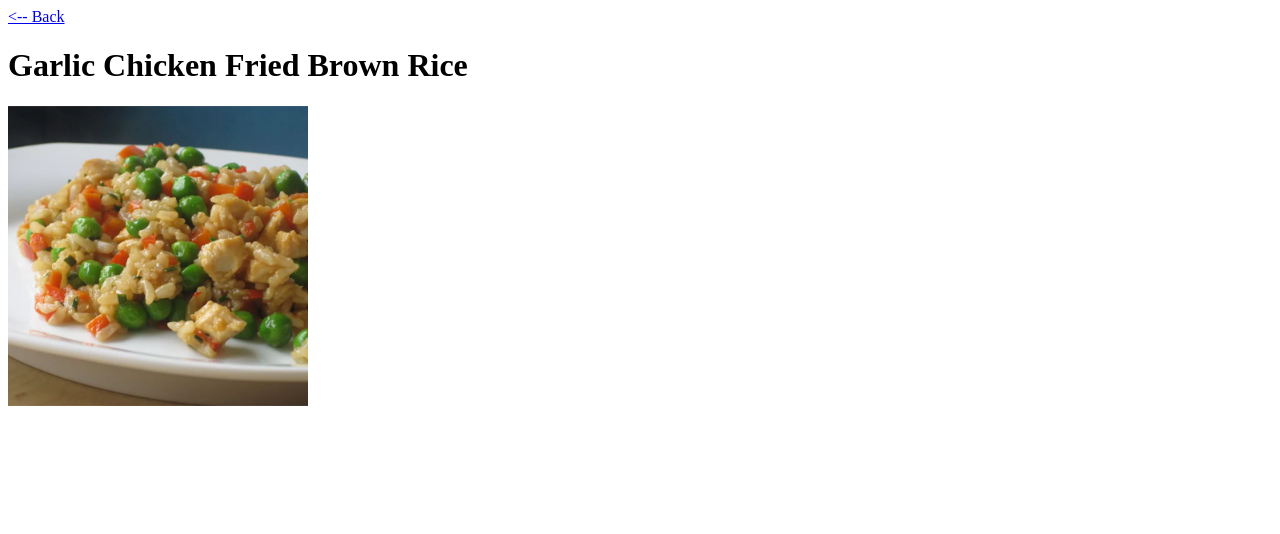
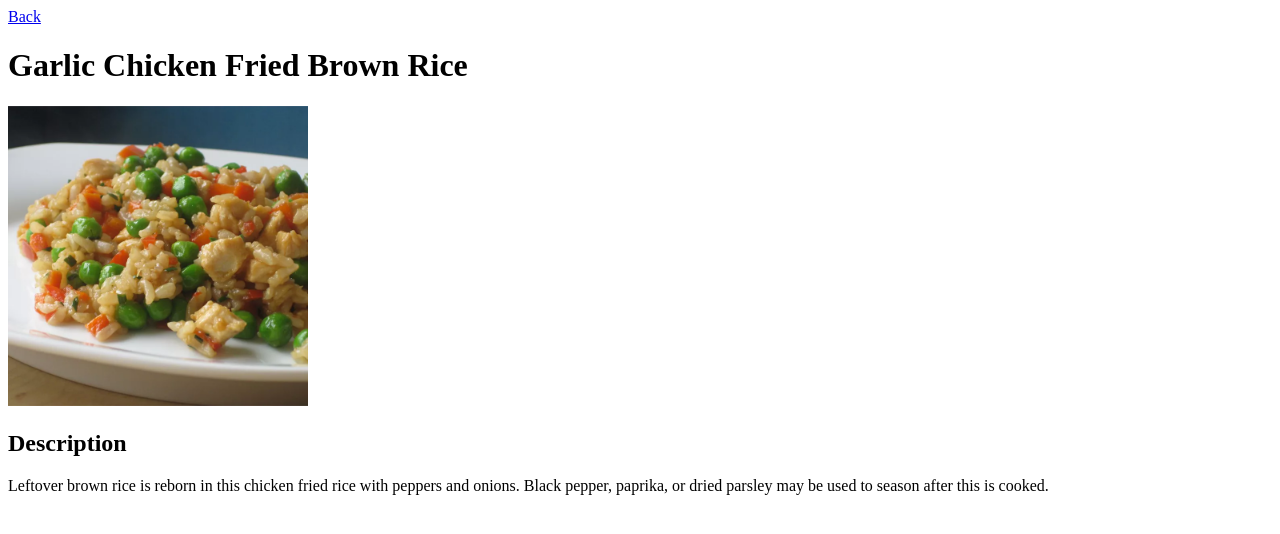
Before and after one commit to AdriaanBoshoff/odin-recipes, a plain HTML site: page recipes/garlic-chicken-fried-brown-rice.html in a window 1280 px wide. Drawn offline with Linux system fonts and the light colour scheme.

Commit message:
Added recipe decription

```diff
--- a/recipes/garlic-chicken-fried-brown-rice.html
+++ b/recipes/garlic-chicken-fried-brown-rice.html
@@ -5,8 +5,13 @@
     <title>Garlic Chicken Fried Brown Rice</title>
 </head>
 <body>
-    <a href="../index.html"><-- Back</a>
+    <a href="../index.html">Back</a>
+
     <h1>Garlic Chicken Fried Brown Rice</h1>
+
     <img src="..\images\garlic-rice.webp" alt="Image of dish" width="300">
+
+    <h2>Description</h2>
+    <p>Leftover brown rice is reborn in this chicken fried rice with peppers and onions. Black pepper, paprika, or dried parsley may be used to season after this is cooked.</p>
 </body>
 </html>
```
